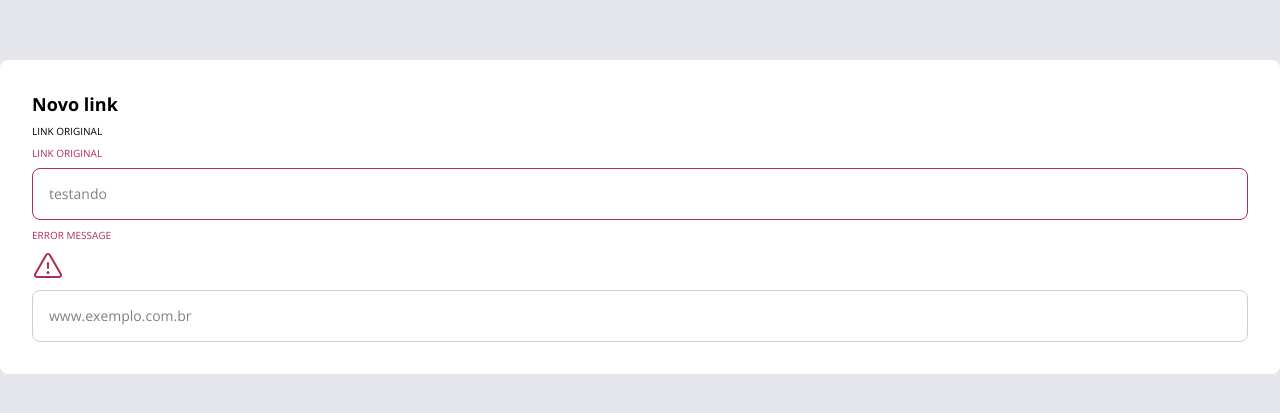
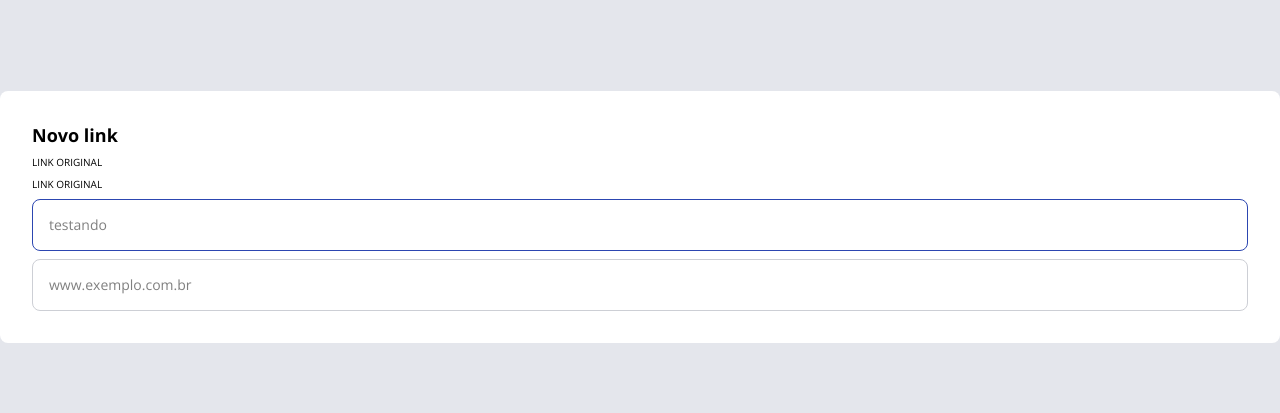
Before and after one commit to lucasesser/frontend-project, a React (Vite) app: page / in a window 1280 px wide. Shown: the part 183-596 px from the top of the page. Built offline with nearby package versions, Linux system fonts and the light colour scheme.

Commit message:
update input error handling and adjust variant in NewLink component

```diff
--- a/src/components/input.tsx
+++ b/src/components/input.tsx
@@ -27,8 +27,7 @@ export default function Input({placeholder, className, variant}: inputs) {
         <div className="flex flex-col justify-start gap-2">
             <Text variant="Text Xs" className={variant === "error" ? "text-danger" : undefined}>LINK ORIGINAL</Text>
             <input className={inputVariants({variant, className})} placeholder={placeholder}/>
-            {variant === "error" && <Text variant="Text Xs" className="text-danger">Error message</Text>}
-            <Warning className="fill-danger"/>
+            {variant === "error" && <div className="flex items-center gap-2"><Warning className="fill-danger size-3"/><Text variant="Text Sm">Error message</Text></div>}
         </div>
     )
 }
--- a/src/components/newLink.tsx
+++ b/src/components/newLink.tsx
@@ -6,7 +6,7 @@ export default function NewLink() {
         <div className="bg-white flex flex-col rounded-lg p-8 gap-2 w-full">
             <Text variant="Text Lg">Novo link</Text>
             <Text variant="Text Xs">LINK ORIGINAL</Text>
-            <Input placeholder="testando" variant="error"/>
+            <Input placeholder="testando" variant="active"/>
 
             <input placeholder="www.exemplo.com.br" className="border rounded-lg border-gray-300 font-open-sans text-sm/4.5 font-normal p-4"/>
         </div>
```
